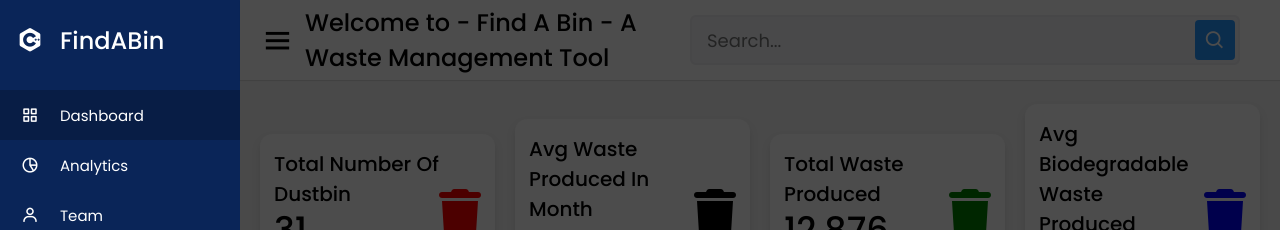
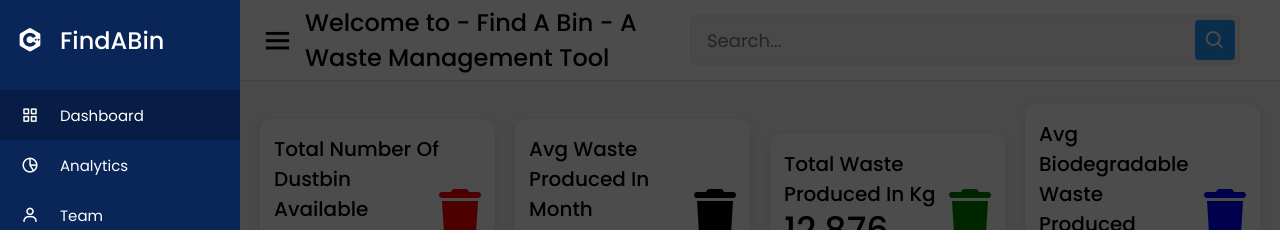
Before and after one commit to godisone/FindABin, a plain HTML site: page index.html in a window 1280 px wide. Shown: the top 230 px of the page. Drawn offline with nearby package versions, Linux system fonts and the light colour scheme; a script that the page names is missing.

Commit message:
Update index.html

```diff
--- a/index.html
+++ b/index.html
@@ -112,7 +112,7 @@
       <div class="overview-boxes">
         <div class="box">
           <div class="right-side">
-            <div class="box-topic">Total Number Of Dustbin</div>
+            <div class="box-topic">Total Number Of Dustbin Available</div>
             <div class="number">31</div>
             <div class="indicator">
               <i class='bx bx-up-arrow-alt'></i>
@@ -134,7 +134,7 @@
         </div>
         <div class="box">
           <div class="right-side">
-            <div class="box-topic">Total Waste Produced</div>
+            <div class="box-topic">Total Waste Produced In Kg</div>
             <div class="number">12,876</div>
             <div class="indicator">
               <i class='bx bx-up-arrow-alt'></i>
```
